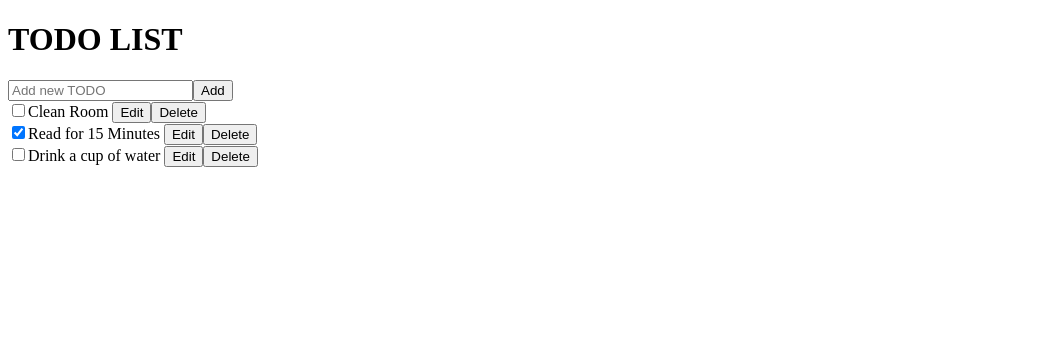
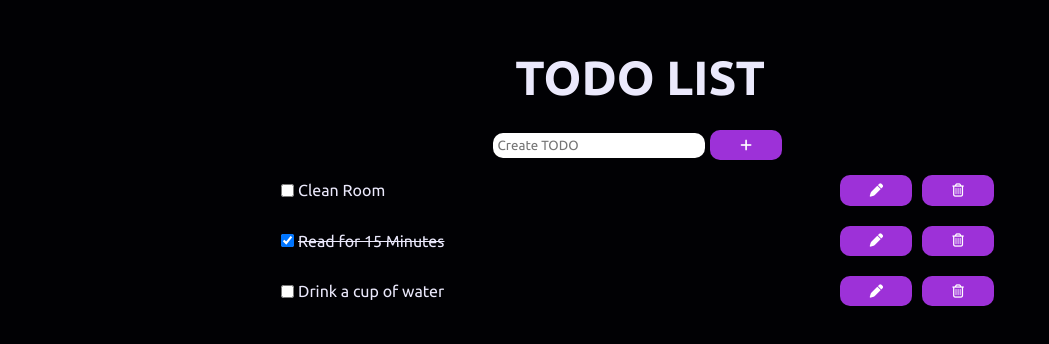
Before and after one commit to Faheem-T/TODO, a React (Vite) app: page / in a window 1280 px wide. Shown: the top 344 px of the page, without its empty margins (0-1049 px from the left). Built offline with nearby package versions, Linux system fonts and the light colour scheme.

Commit message:
improve aesthetics of the page (by a bit)

```diff
--- a/index.html
+++ b/index.html
@@ -4,6 +4,21 @@
     <meta charset="UTF-8" />
     <link rel="icon" type="image/svg+xml" href="/vite.svg" />
     <meta name="viewport" content="width=device-width, initial-scale=1.0" />
+    <!-- Google Ubuntu Font -->
+    <link rel="preconnect" href="https://fonts.googleapis.com" />
+    <link rel="preconnect" href="https://fonts.gstatic.com" crossorigin />
+    <link
+      href="https://fonts.googleapis.com/css2?family=Ubuntu:ital,wght@0,300;0,400;0,500;0,700;1,300;1,400;1,500;1,700&display=swap"
+      rel="stylesheet"
+    />
+    <!-- fontawesome cdn -->
+    <link
+      rel="stylesheet"
+      href="https://cdnjs.cloudflare.com/ajax/libs/font-awesome/6.6.0/css/all.min.css"
+      integrity="sha512-Kc323vGBEqzTmouAECnVceyQqyqdsSiqLQISBL29aUW4U/M7pSPA/gEUZQqv1cwx4OnYxTxve5UMg5GT6L4JJg=="
+      crossorigin="anonymous"
+      referrerpolicy="no-referrer"
+    />
     <title>TODO!</title>
   </head>
   <body>
--- a/src/App.jsx
+++ b/src/App.jsx
@@ -45,6 +45,7 @@ export default function App() {
   return (
     <>
       <h1>TODO LIST</h1>
+      <div className="container">
         <AddTodoBar handleOnSubmit={handleOnSubmit} />
         {todoList.map((todo) => (
           <TodoItem
@@ -55,6 +56,7 @@ export default function App() {
             handleDescChange={handleDescChange}
           />
         ))}
+      </div>
     </>
   );
 }
@@ -67,9 +69,12 @@ function AddTodoBar({ handleOnSubmit }) {
         handleOnSubmit(e.target[0].value);
       }}
       name="newTodoForm"
+      className="newTodoForm"
     >
-      <input placeholder="Add new TODO" name="newTodo"></input>
-      <input type="submit" value="Add" name="addButton"></input>
+      <input placeholder="Create TODO" name="newTodo"></input>
+      <button type="submit" value="Add" name="addButton">
+        <i class="fa-solid fa-plus"></i>
+      </button>
     </form>
   );
 }
@@ -82,18 +87,29 @@ function TodoItem({
 }) {
   const [editMode, setEditMode] = useState(false);
   return (
-    <div>
+    <div className="todoItem">
       <input
         type="checkbox"
+        className="todoCheck"
         checked={todo.done}
         onChange={() => handleDoneClick(todo.id)}
       ></input>
       {!editMode ? (
         <>
+          {todo.done ? (
+            <del>
               <label>{todo.desc}</label>
+            </del>
+          ) : (
+            <label>{todo.desc}</label>
+          )}
           {"       "}
-          <button type="button" onClick={() => setEditMode(true)}>
-            Edit
+          <button
+            className="editButton"
+            type="button"
+            onClick={() => setEditMode(true)}
+          >
+            <i class="fa-solid fa-pen"></i>
           </button>
         </>
       ) : (
@@ -104,17 +120,22 @@ function TodoItem({
             onChange={(e) => handleDescChange(e, todo.id)}
           />
           <button
+            className="saveButton"
             type="button"
             onClick={() => {
               setEditMode(false);
             }}
           >
-            Save
+            <i class="fa-regular fa-floppy-disk"></i>
           </button>
         </>
       )}
-      <button type="button" onClick={() => handleDeleteClick(todo.id)}>
-        Delete
+      <button
+        className="deleteButton"
+        type="button"
+        onClick={() => handleDeleteClick(todo.id)}
+      >
+        <i className="fa-regular fa-trash-can"></i>
       </button>
     </div>
   );
--- /dev/null
+++ b/src/index.css
@@ -0,0 +1,105 @@
+:root {
+  --background: #010104;
+  --text: #ebe9fc;
+  --primary: #9d31d8;
+  --primary-dark: #70229b;
+  --primary-light: #9e52c7;
+  --secondary: #44406e;
+}
+
+* {
+  box-sizing: border-box;
+  margin: 0;
+  padding: 0;
+  font-family: "Ubuntu", sans-serif;
+}
+
+body {
+  background-color: var(--background);
+  color: var(--text);
+}
+
+button {
+  border-radius: 10px;
+  padding: 0.5em;
+  margin: 5px;
+  width: 10%;
+  background-color: var(--primary);
+  color: white;
+  border: solid transparent 1px;
+  transition: all, 0.2s, smooth;
+}
+
+button:hover {
+  box-shadow: 0px 0px 20px 0.5px var(--primary-light);
+  transform: translate(0, -1px);
+
+  /* border: solid black 1px; */
+}
+
+button:active {
+  background-color: var(--primary-dark);
+}
+
+input {
+  border-radius: 10px;
+  padding: 5px;
+  background-color: white;
+  /* background-color: var(--secondary); */
+  color: black;
+  border: none;
+}
+
+input:focus {
+  box-shadow: 0px 0px 20px 0.5px var(--primary-light);
+  border: none;
+}
+
+h1 {
+  font-weight: 900;
+  font-size: 3rem;
+  margin-bottom: auto;
+  margin-top: 50px;
+}
+
+#root {
+  display: flex;
+  flex-direction: column;
+  align-items: center;
+  justify-content: center;
+}
+
+.todoItem {
+  width: 100%;
+  padding: 5px;
+  align-self: start;
+  display: flex;
+  align-items: center;
+}
+
+.editButton,
+.saveButton {
+  margin-left: auto;
+}
+
+.todoCheck {
+  margin-right: 4px;
+}
+
+.newTodoForm {
+  width: 100%;
+  display: flex;
+  align-items: center;
+  justify-content: center;
+}
+
+.container {
+  padding: 20px;
+  width: 60%;
+  border-radius: 50px;
+  display: flex;
+  flex-direction: column;
+  align-items: center;
+  justify-content: center;
+  margin-bottom: auto;
+}
--- a/src/main.jsx
+++ b/src/main.jsx
@@ -1,6 +1,6 @@
 import { StrictMode } from "react";
 import { createRoot } from "react-dom/client";
-// import "./index.css";
+import "./index.css";
 import App from "./App.jsx";
 
 createRoot(document.getElementById("root")).render(
```
Lines whose indentation alone changed are shown as unchanged.
